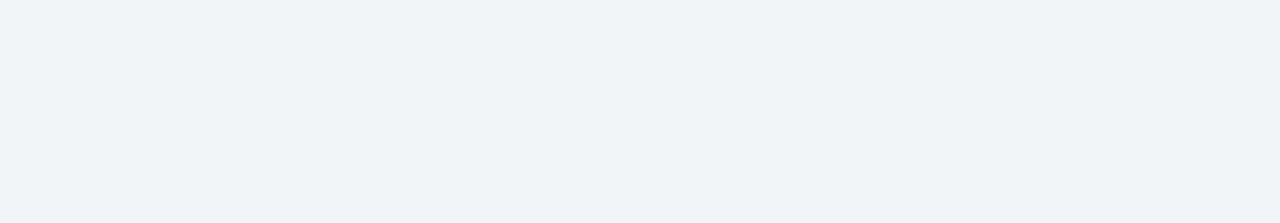
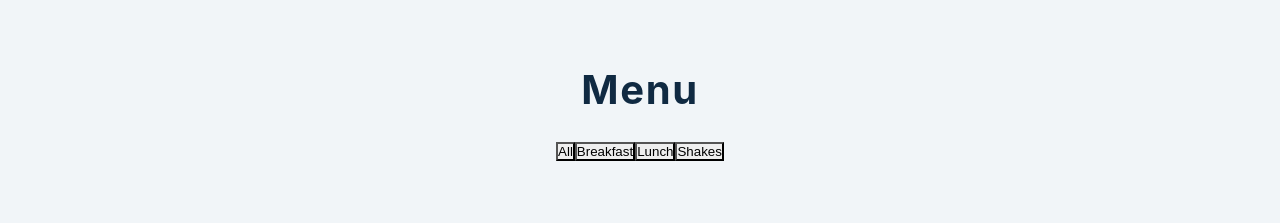
Before and after one commit to Dvent1123/restaraunt-template, a React (Create React App) app: page / in a window 1280 px wide. Shown: the part 917-1140 px from the top of the page. Before the commit the page ends 907 px from the top, so only its background shows below. Built offline with nearby package versions, Linux system fonts and the light colour scheme.

Commit message:
Menu Display

```diff
--- a/src/App.js
+++ b/src/App.js
@@ -1,11 +1,13 @@
 import React from 'react'
 import NavBar from './NavBar'
 import Banner from './Banner'
+import FullMenu from './FullMenu'
 function App() {
   return (
     <>
       <NavBar />
       <Banner />
+      <FullMenu />
     </>
   )
 }
--- /dev/null
+++ b/src/FullMenu.js
@@ -0,0 +1,31 @@
+import React, {useState} from 'react';
+import Menu from './Menu';
+import MenuCategories from './MenuCategories'
+import items from './data'
+
+const allCategories = ['all', ...new Set(items.map((item)=> item.category))]
+
+const FullMenu = () => {
+    const [menuItems, setMenuItems] = useState(items)
+    const[categories, setCategories] = useState(allCategories)
+
+    const filterItems = (category) => {
+        if(category === 'all') {
+            setMenuItems(items)
+            return
+        }
+
+        const newItems = items.filter((item) => item.category === category)
+        setMenuItems(newItems)
+    }
+
+    return<section className="menu-section">
+            <div className="menu-title">
+                <h2>Menu</h2>
+            </div>
+            <MenuCategories categories={categories} filterItems={filterItems}/>
+            <Menu items={menuItems} />
+        </section>
+}
+
+export default FullMenu
--- /dev/null
+++ b/src/Menu.js
@@ -0,0 +1,22 @@
+import React from 'react'
+
+const Menu = ({items}) => {
+    return <div className="menu-center">
+        {items.map((item) => {
+            const {id, title, img, desc, price} = item
+
+            return <article key={id} className="menu-item">
+                <img src={img} alt={title} className="menu-photo"/>
+                <div className="item-info">
+                    <header>
+                        <h4>{title}</h4>
+                        <h4 className="price">${price}</h4>
+                    </header>
+                    <p className='menu-item-text'>{desc}</p>
+                </div>
+            </article>
+        })}
+    </div>
+}
+
+export default Menu
--- /dev/null
+++ b/src/MenuCategories.js
@@ -0,0 +1,14 @@
+import React from 'react'
+
+const MenuCategories = ({categories, filterItems}) => {
+    return <div className="category-btn">
+        {categories.map((category,index) => {
+            return <button type='button' className="filter-category-btn" key={index}
+            onClick={()=> filterItems(category)}>
+            {category}
+            </button>
+        })}
+    </div>
+}
+
+export default MenuCategories
--- /dev/null
+++ b/src/data.js
@@ -0,0 +1,76 @@
+
+const menu = [
+  {
+    id: 1,
+    title: 'buttermilk pancakes',
+    category: 'breakfast',
+    price: 15.99,
+    img: './images/item-1.jpeg',
+    desc: `I'm baby woke mlkshk wolf bitters live-edge blue bottle, hammock freegan copper mug whatever cold-pressed `,
+  },
+  {
+    id: 2,
+    title: 'diner double',
+    category: 'lunch',
+    price: 13.99,
+    img: './images/item-2.jpeg',
+    desc: `vaporware iPhone mumblecore selvage raw denim slow-carb leggings gochujang helvetica man braid jianbing. Marfa thundercats `,
+  },
+  {
+    id: 3,
+    title: 'godzilla milkshake',
+    category: 'shakes',
+    price: 6.99,
+    img: './images/item-3.jpeg',
+    desc: `ombucha chillwave fanny pack 3 wolf moon street art photo booth before they sold out organic viral.`,
+  },
+  {
+    id: 4,
+    title: 'country delight',
+    category: 'breakfast',
+    price: 20.99,
+    img: './images/item-4.jpeg',
+    desc: `Shabby chic keffiyeh neutra snackwave pork belly shoreditch. Prism austin mlkshk truffaut, `,
+  },
+  {
+    id: 5,
+    title: 'egg attack',
+    category: 'lunch',
+    price: 22.99,
+    img: './images/item-5.jpeg',
+    desc: `franzen vegan pabst bicycle rights kickstarter pinterest meditation farm-to-table 90's pop-up `,
+  },
+  {
+    id: 6,
+    title: 'oreo dream',
+    category: 'shakes',
+    price: 18.99,
+    img: './images/item-6.jpeg',
+    desc: `Portland chicharrones ethical edison bulb, palo santo craft beer chia heirloom iPhone everyday`,
+  },
+  {
+    id: 7,
+    title: 'bacon overflow',
+    category: 'breakfast',
+    price: 8.99,
+    img: './images/item-7.jpeg',
+    desc: `carry jianbing normcore freegan. Viral single-origin coffee live-edge, pork belly cloud bread iceland put a bird `,
+  },
+  {
+    id: 8,
+    title: 'american classic',
+    category: 'lunch',
+    price: 12.99,
+    img: './images/item-8.jpeg',
+    desc: `on it tumblr kickstarter thundercats migas everyday carry squid palo santo leggings. Food truck truffaut  `,
+  },
+  {
+    id: 9,
+    title: 'quarantine buddy',
+    category: 'shakes',
+    price: 16.99,
+    img: './images/item-9.jpeg',
+    desc: `skateboard fam synth authentic semiotics. Live-edge lyft af, edison bulb yuccie crucifix microdosing.`,
+  },
+];
+export default menu;
--- a/src/index.css
+++ b/src/index.css
@@ -191,7 +191,6 @@ nav {
   background-image: url("./louis-hansel-shotsoflouis-u13IpYtZ9I8-unsplash.jpg");
   background-repeat: no-repeat;
   background-size: cover;
-  position: absolute;
   height: 100vh;
   width: 100vw;
   display: flex;
@@ -268,4 +267,81 @@ li {
   .social-icons a:hover {
     color: var(--clr-primary-7);
   }
+
+  /* menu */
+  .menu-section {
+    width: 100vw;
+    margin: 0px auto;
+    padding: 5rem 5rem;
+  }
+
+  .menu-title {
+    text-align: center;
+    margin-bottom: 2rem;
+  }
+
+  .menu-center {
+    width: 95vw;
+    margin: 0 auto;
+    max-width: 1170px;
+    display: grid;
+    gap: 1rem 2rem;
+    justify-items: center;
+  }
+
+  .menu-item {
+    display: grid;
+    gap: 1rem 2rem;
+    max-width: 25rem;
+  }
+
+  .menu-photo {
+    object-fit: cover;
+    height: 200px;
+    width: 100%;
+    border: 0.25rem solid;
+    border-radius: 0.25rem;
+    display: block;
+  }
+
+  .item-info header {
+    display: flex;
+    justify-content: space-between;
+    border-bottom: 0.5px dotted;
+  }
+
+  .item-info h4 {
+    margin-bottom: 0.5rem;
+  }
+
+  .menu-item-text {
+    margin-bottom: 0;
+    padding-top: 1rem;
+    color: var(--clr-grey-1);
+  }
+
+  .category-btn {
+    margin-bottom: 4rem;
+    display: flex;
+    justify-content: center;
+  }
+
+  .filter-category-btn {
+    background: transparent;
+    border-color: transparent;
+    font-size: 1rem;
+    text-transform: capitalize;
+    margin: 0 0.5rem;
+    letter-spacing: 1px;
+    padding: 0.375rem 0.75rem;
+    color: var(--clr-grey-1);
+    cursor: pointer;
+    transition: var(--transition);
+    border-radius: var(--radius);
+  }
+
+  .filter-category-btn:hover {
+    background: var(--clr-grey-1);
+    color: var(--clr-white);
+  }
 }
```
Also changed, not shown: 1 other file (tests, documents, lock files or other folders).
